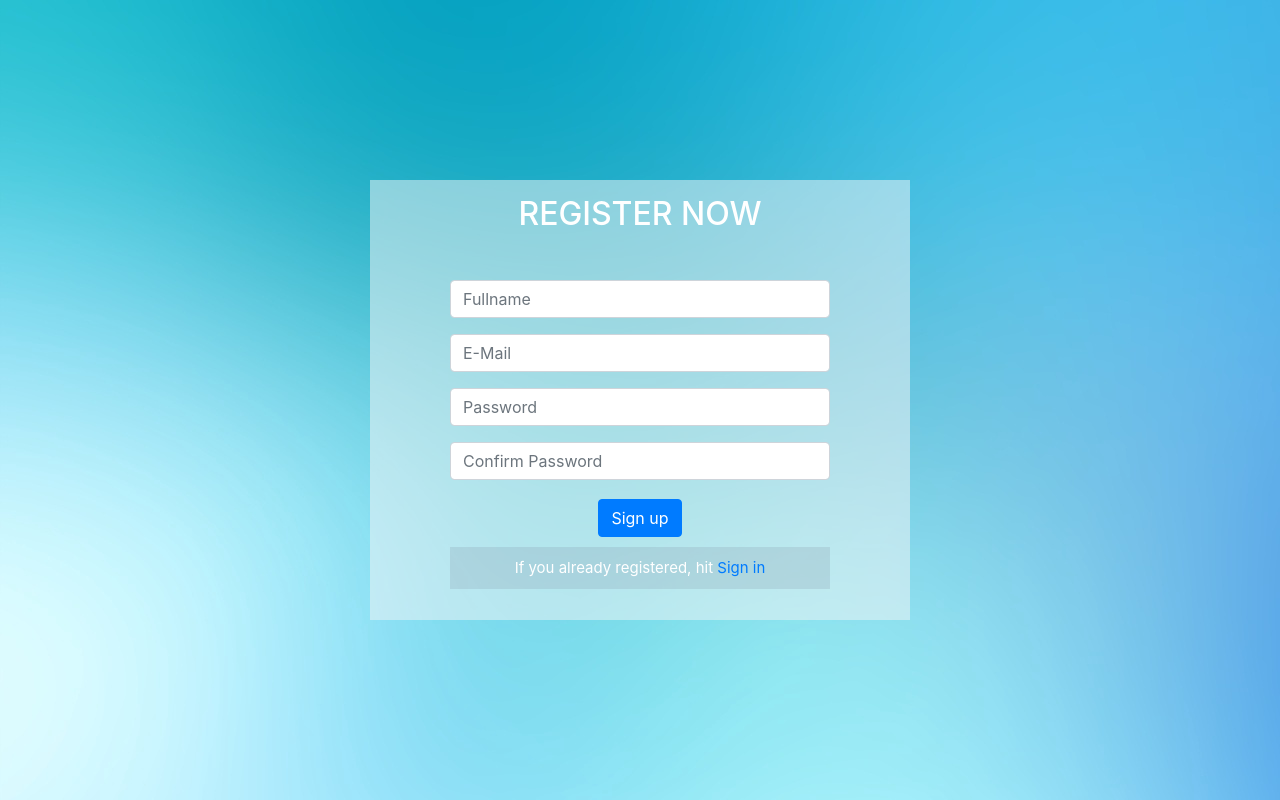
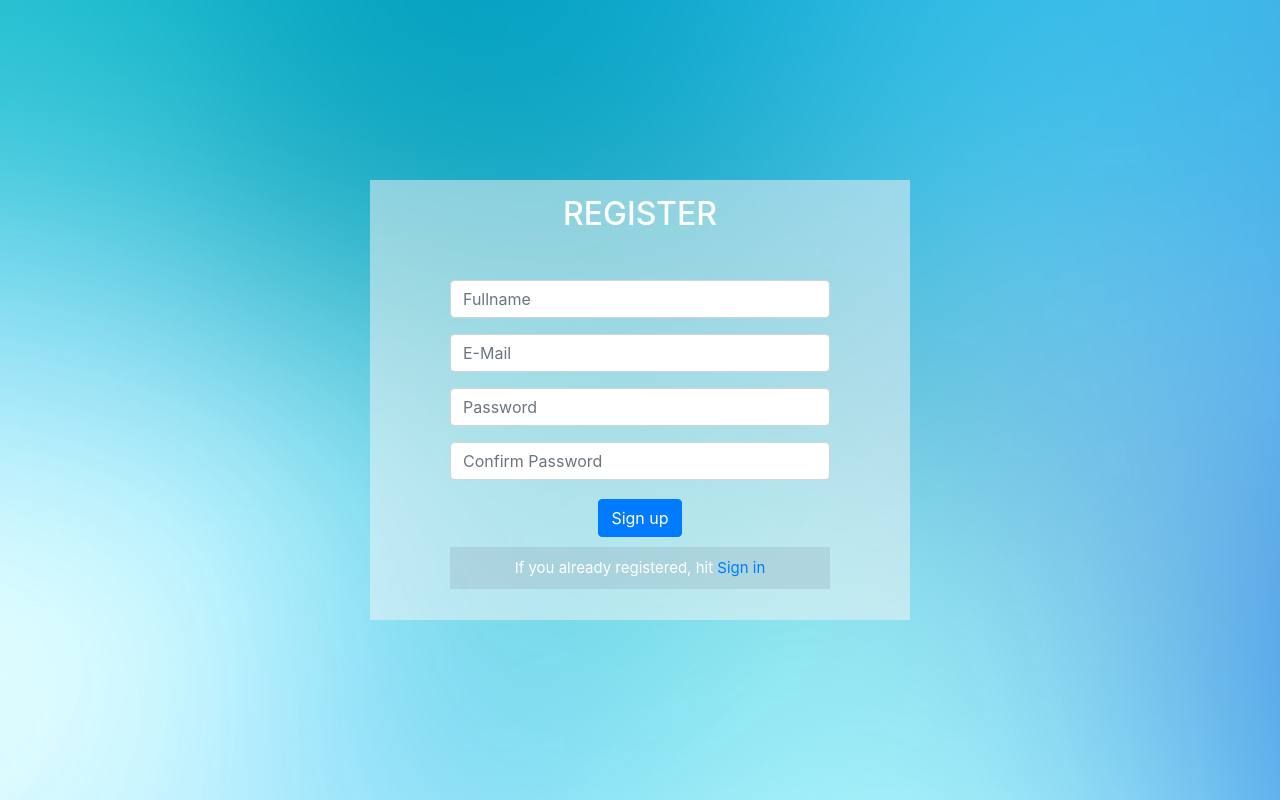
Before and after one commit to egerton57/React-js-app, a React (Create React App) app: page /register in a window 1280 px wide. Built offline with nearby package versions, Linux system fonts and the light colour scheme.

Commit message:
Change register title

```diff
--- a/src/components/register.jsx
+++ b/src/components/register.jsx
@@ -62,7 +62,7 @@ class Register extends Component {
         return (
             <React.Fragment>
                 <div className="login-BG">
-                    <h2>REGISTER NOW</h2>
+                    <h2>REGISTER</h2>
                     <br />
 
                     <div>
```
